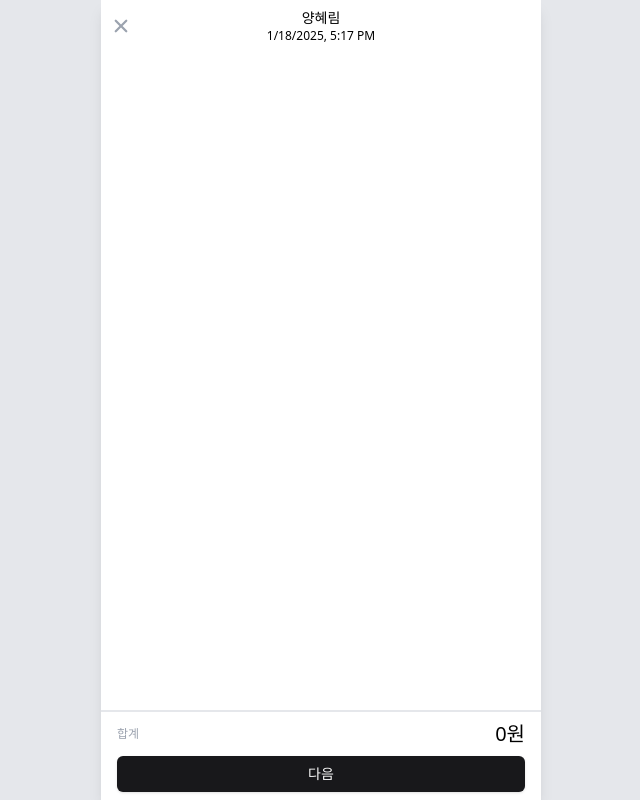
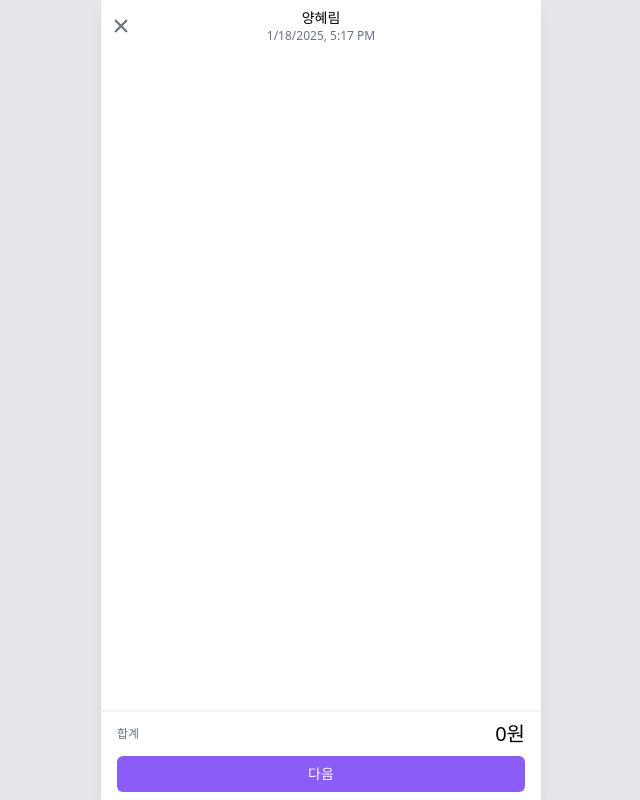
Before and after one commit to hyrmzz1/colavo-assignment, a React (Vite) app: page / in a window 1280 px wide. Shown: the whole page, without its empty margins (319-959 px from the left). Built offline with nearby package versions, Linux system fonts and the light colour scheme.

Commit message:
style: 커스텀 컬러 정의 및 버튼 스타일 적용 - tailwind.config.js에 서비스에 사용될 커스텀 컬러 추가 - shadcn의 button.tsx에서 버튼 variant 재정의

```diff
--- a/src/components/Footer.tsx
+++ b/src/components/Footer.tsx
@@ -2,9 +2,9 @@ import { Button } from './ui/button';
 
 const Footer = () => {
   return (
-    <div className='flex w-full flex-col items-center gap-y-2 border-t-2 border-gray-200 px-4 py-2'>
+    <div className='border-gray-light flex w-full flex-col items-center gap-y-2 border-t-2 px-4 py-2'>
       <div className='flex w-full items-center justify-between'>
-        <p className='text-xs text-gray-400'>합계</p>
+        <p className='text-gray text-xs'>합계</p>
         <p className='text-xl'>0원</p>
       </div>
       <Button className='w-full'>다음</Button>
--- a/src/components/Header.tsx
+++ b/src/components/Header.tsx
@@ -14,10 +14,10 @@ const Header = () => {
 
   return (
     <div className='flex items-center justify-between p-2'>
-      <IoClose className='h-6 w-6 text-gray-400' />
+      <IoClose className='text-gray h-6 w-6' />
       <div className='flex grow flex-col items-center'>
         <p className='text-sm'>양혜림</p>
-        <p className='text-xs'>{formattedDate}</p>
+        <p className='text-gray text-xs'>{formattedDate}</p>
       </div>
       <div className='h-6 w-6'></div>
     </div>
--- a/src/components/ui/button.tsx
+++ b/src/components/ui/button.tsx
@@ -1,57 +1,51 @@
-import * as React from "react"
-import { Slot } from "@radix-ui/react-slot"
-import { cva, type VariantProps } from "class-variance-authority"
+import * as React from 'react';
+import { Slot } from '@radix-ui/react-slot';
+import { cva, type VariantProps } from 'class-variance-authority';
 
-import { cn } from "@/lib/utils"
+import { cn } from '@/lib/utils';
 
 const buttonVariants = cva(
-  "inline-flex items-center justify-center gap-2 whitespace-nowrap rounded-md text-sm font-medium transition-colors focus-visible:outline-none focus-visible:ring-1 focus-visible:ring-zinc-950 disabled:pointer-events-none disabled:opacity-50 [&_svg]:pointer-events-none [&_svg]:size-4 [&_svg]:shrink-0 dark:focus-visible:ring-zinc-300",
+  'inline-flex items-center justify-center gap-2 whitespace-nowrap rounded-md text-sm font-medium transition-colors focus-visible:outline-none focus-visible:ring-1 focus-visible:ring-zinc-950 disabled:pointer-events-none disabled:opacity-50 [&_svg]:pointer-events-none [&_svg]:size-4 [&_svg]:shrink-0',
   {
     variants: {
       variant: {
-        default:
-          "bg-zinc-900 text-zinc-50 shadow hover:bg-zinc-900/90 dark:bg-zinc-50 dark:text-zinc-900 dark:hover:bg-zinc-50/90",
-        destructive:
-          "bg-red-500 text-zinc-50 shadow-sm hover:bg-red-500/90 dark:bg-red-900 dark:text-zinc-50 dark:hover:bg-red-900/90",
-        outline:
-          "border border-zinc-200 bg-white shadow-sm hover:bg-zinc-100 hover:text-zinc-900 dark:border-zinc-800 dark:bg-zinc-950 dark:hover:bg-zinc-800 dark:hover:text-zinc-50",
-        secondary:
-          "bg-zinc-100 text-zinc-900 shadow-sm hover:bg-zinc-100/80 dark:bg-zinc-800 dark:text-zinc-50 dark:hover:bg-zinc-800/80",
-        ghost: "hover:bg-zinc-100 hover:text-zinc-900 dark:hover:bg-zinc-800 dark:hover:text-zinc-50",
-        link: "text-zinc-900 underline-offset-4 hover:underline dark:text-zinc-50",
+        primary: 'bg-purple text-white',
+        secondary: 'bg-purple-light text-white',
+        gray: 'bg-gray-light text-gray',
+        red: 'bg-red-light text-red',
       },
       size: {
-        default: "h-9 px-4 py-2",
-        sm: "h-8 rounded-md px-3 text-xs",
-        lg: "h-10 rounded-md px-8",
-        icon: "h-9 w-9",
+        default: 'h-9 px-4 py-2',
+        sm: 'h-8 rounded-md px-3 text-xs',
+        lg: 'h-10 rounded-md px-8',
+        icon: 'h-9 w-9',
       },
     },
     defaultVariants: {
-      variant: "default",
-      size: "default",
+      variant: 'primary',
+      size: 'default',
     },
   }
-)
+);
 
 export interface ButtonProps
   extends React.ButtonHTMLAttributes<HTMLButtonElement>,
     VariantProps<typeof buttonVariants> {
-  asChild?: boolean
+  asChild?: boolean;
 }
 
 const Button = React.forwardRef<HTMLButtonElement, ButtonProps>(
   ({ className, variant, size, asChild = false, ...props }, ref) => {
-    const Comp = asChild ? Slot : "button"
+    const Comp = asChild ? Slot : 'button';
     return (
       <Comp
         className={cn(buttonVariants({ variant, size, className }))}
         ref={ref}
         {...props}
       />
-    )
+    );
   }
-)
-Button.displayName = "Button"
+);
+Button.displayName = 'Button';
 
-export { Button, buttonVariants }
+export { Button, buttonVariants };
--- a/src/layouts/Layout.tsx
+++ b/src/layouts/Layout.tsx
@@ -4,7 +4,7 @@ import Footer from '@/components/Footer';
 
 const Layout = ({ children }: PropsWithChildren) => {
   return (
-    <div className='flex h-screen w-screen items-center justify-center bg-gray-200'>
+    <div className='bg-gray-sub flex h-screen w-screen items-center justify-center'>
       <div className='flex h-full max-h-[920px] w-full max-w-[440px] flex-col bg-white shadow-lg'>
         <Header />
         {children}
--- a/tailwind.config.js
+++ b/tailwind.config.js
@@ -7,10 +7,25 @@ export default {
       borderRadius: {
         lg: 'var(--radius)',
         md: 'calc(var(--radius) - 2px)',
-  			sm: 'calc(var(--radius) - 4px)'
+        sm: 'calc(var(--radius) - 4px)',
       },
-  		colors: {}
-  	}
+      colors: {
+        purple: {
+          light: '#a78bfa', // violet-400
+          DEFAULT: '#8b5cf6', // violet-500
         },
-  plugins: [require("tailwindcss-animate")],
+        gray: {
+          light: '#f3f4f6', // gray-100
+          DEFAULT: '#6b7280', // gray-500
+          sub: '#e5e7eb', // gray-200
+        },
+        red: {
+          light: '#ffe4e6', // rose-100
+          DEFAULT: '#f43f5e', // rose-500
+        },
+        white: '#ffffff',
+      },
+    },
+  },
+  plugins: [require('tailwindcss-animate')],
 };
```
Lines whose indentation alone changed are shown as unchanged.
